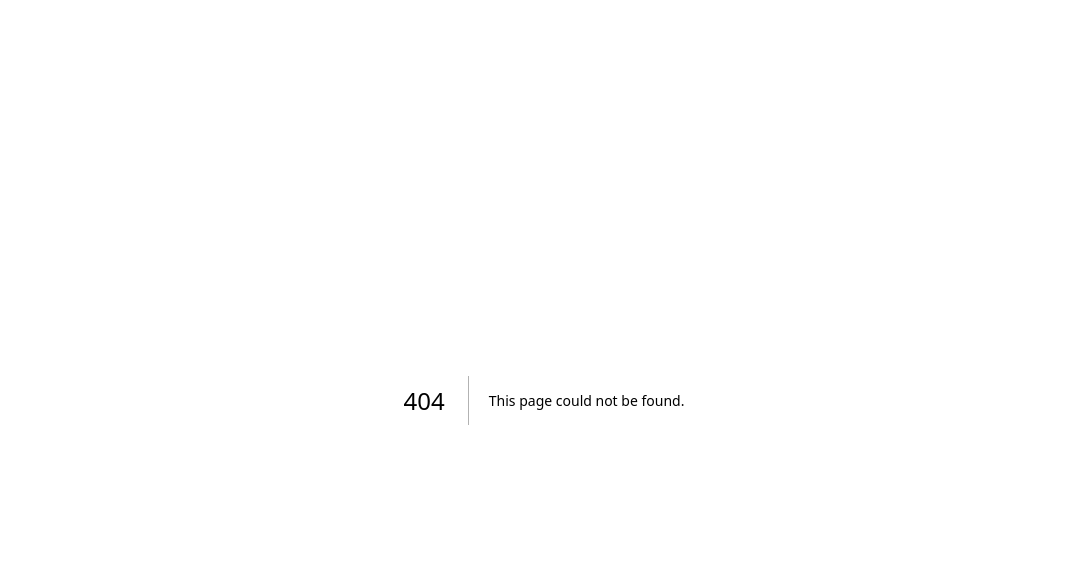
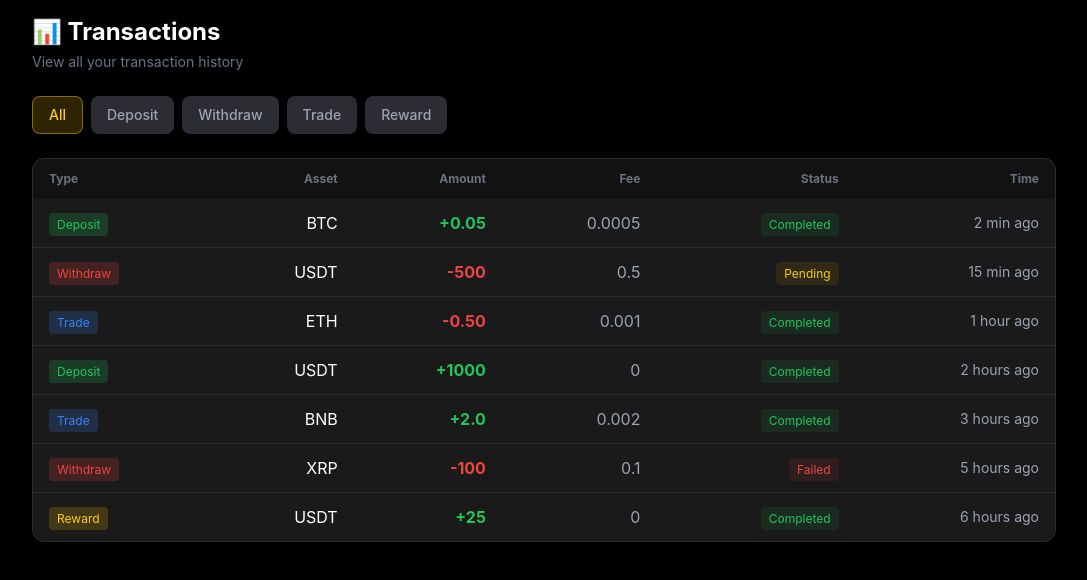
Before and after one commit to Cashipro/cashipro, a Next.js app in the folder apps/web/: page /transactions in a window 1280 px wide. Before the commit this address had no page. Shown: the top 580 px of the page, without its empty margins (96-1183 px from the left). Built offline with nearby package versions, Linux system fonts and the light colour scheme.

Commit message:
Add TransactionsPage component to display transactions

```diff
--- /dev/null
+++ b/apps/web/src/app/transactions/page.tsx
@@ -0,0 +1,100 @@
+"use client";
+
+import { useState } from "react";
+
+const transactions = [
+  { id: 1, type: "Deposit", asset: "BTC", amount: "+0.05", status: "Completed", time: "2 min ago", fee: "0.0005" },
+  { id: 2, type: "Withdraw", asset: "USDT", amount: "-500", status: "Pending", time: "15 min ago", fee: "0.5" },
+  { id: 3, type: "Trade", asset: "ETH", amount: "-0.50", status: "Completed", time: "1 hour ago", fee: "0.001" },
+  { id: 4, type: "Deposit", asset: "USDT", amount: "+1000", status: "Completed", time: "2 hours ago", fee: "0" },
+  { id: 5, type: "Trade", asset: "BNB", amount: "+2.0", status: "Completed", time: "3 hours ago", fee: "0.002" },
+  { id: 6, type: "Withdraw", asset: "XRP", amount: "-100", status: "Failed", time: "5 hours ago", fee: "0.1" },
+  { id: 7, type: "Reward", asset: "USDT", amount: "+25", status: "Completed", time: "6 hours ago", fee: "0" },
+];
+
+export default function TransactionsPage() {
+  const [filter, setFilter] = useState("all");
+
+  const filtered = transactions.filter((t) =>
+    filter === "all" ? true : t.type.toLowerCase() === filter
+  );
+
+  return (
+    <div className="min-h-screen bg-black p-4">
+      <div className="max-w-5xl mx-auto space-y-6">
+        <div>
+          <h1 className="text-2xl font-bold text-white">📊 Transactions</h1>
+          <p className="text-sm text-gray-500 mt-1">View all your transaction history</p>
+        </div>
+
+        {/* Filters */}
+        <div className="flex flex-wrap gap-2">
+          {["all", "deposit", "withdraw", "trade", "reward"].map((type) => (
+            <button
+              key={type}
+              onClick={() => setFilter(type)}
+              className={`px-4 py-2 rounded-lg text-sm font-medium transition ${
+                filter === type
+                  ? "bg-yellow-500/20 text-yellow-400 border border-yellow-500/50"
+                  : "bg-[#2b2d33] text-gray-400 hover:text-white"
+              }`}
+            >
+              {type.charAt(0).toUpperCase() + type.slice(1)}
+            </button>
+          ))}
+        </div>
+
+        {/* Transactions Table */}
+        <div className="bg-[#1a1a1a] rounded-xl border border-[#2b2d33] overflow-hidden">
+          <div className="overflow-x-auto">
+            <table className="w-full">
+              <thead className="bg-black/30">
+                <tr>
+                  <th className="px-4 py-3 text-left text-xs text-gray-500">Type</th>
+                  <th className="px-4 py-3 text-right text-xs text-gray-500">Asset</th>
+                  <th className="px-4 py-3 text-right text-xs text-gray-500">Amount</th>
+                  <th className="px-4 py-3 text-right text-xs text-gray-500">Fee</th>
+                  <th className="px-4 py-3 text-right text-xs text-gray-500">Status</th>
+                  <th className="px-4 py-3 text-right text-xs text-gray-500">Time</th>
+                </tr>
+              </thead>
+              <tbody className="divide-y divide-[#2b2d33]">
+                {filtered.map((tx) => (
+                  <tr key={tx.id} className="hover:bg-[#2b2d33]/50 transition-colors">
+                    <td className="px-4 py-3">
+                      <span className={`text-xs px-2 py-1 rounded ${
+                        tx.type === "Deposit" ? "bg-green-500/20 text-green-500" :
+                        tx.type === "Withdraw" ? "bg-red-500/20 text-red-500" :
+                        tx.type === "Trade" ? "bg-blue-500/20 text-blue-500" :
+                        "bg-yellow-500/20 text-yellow-400"
+                      }`}>
+                        {tx.type}
+                      </span>
+                    </td>
+                    <td className="px-4 py-3 text-right text-white">{tx.asset}</td>
+                    <td className={`px-4 py-3 text-right font-bold ${
+                      tx.amount.startsWith("+") ? "text-green-500" : "text-red-500"
+                    }`}>
+                      {tx.amount}
+                    </td>
+                    <td className="px-4 py-3 text-right text-gray-400">{tx.fee}</td>
+                    <td className="px-4 py-3 text-right">
+                      <span className={`text-xs px-2 py-1 rounded ${
+                        tx.status === "Completed" ? "bg-green-500/10 text-green-500" :
+                        tx.status === "Pending" ? "bg-yellow-500/10 text-yellow-400" :
+                        "bg-red-500/10 text-red-500"
+                      }`}>
+                        {tx.status}
+                      </span>
+                    </td>
+                    <td className="px-4 py-3 text-right text-gray-400 text-sm">{tx.time}</td>
+                  </tr>
+                ))}
+              </tbody>
+            </table>
+          </div>
+        </div>
+      </div>
+    </div>
+  );
+}
```
